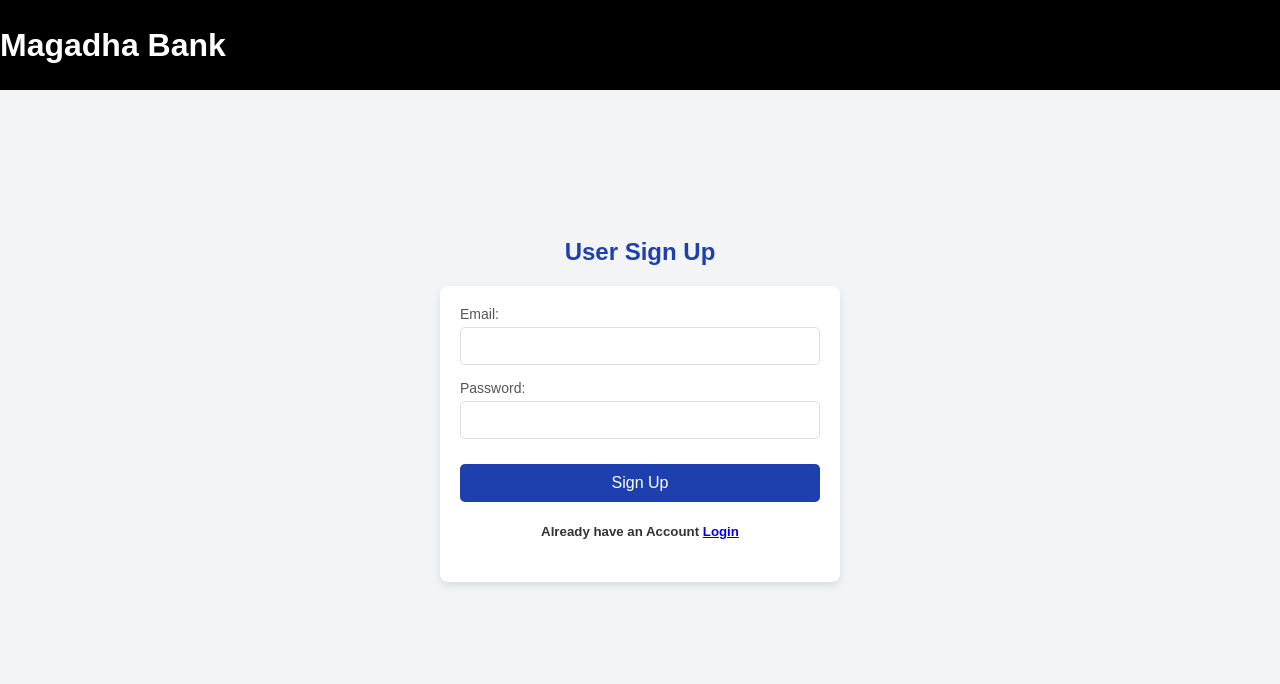
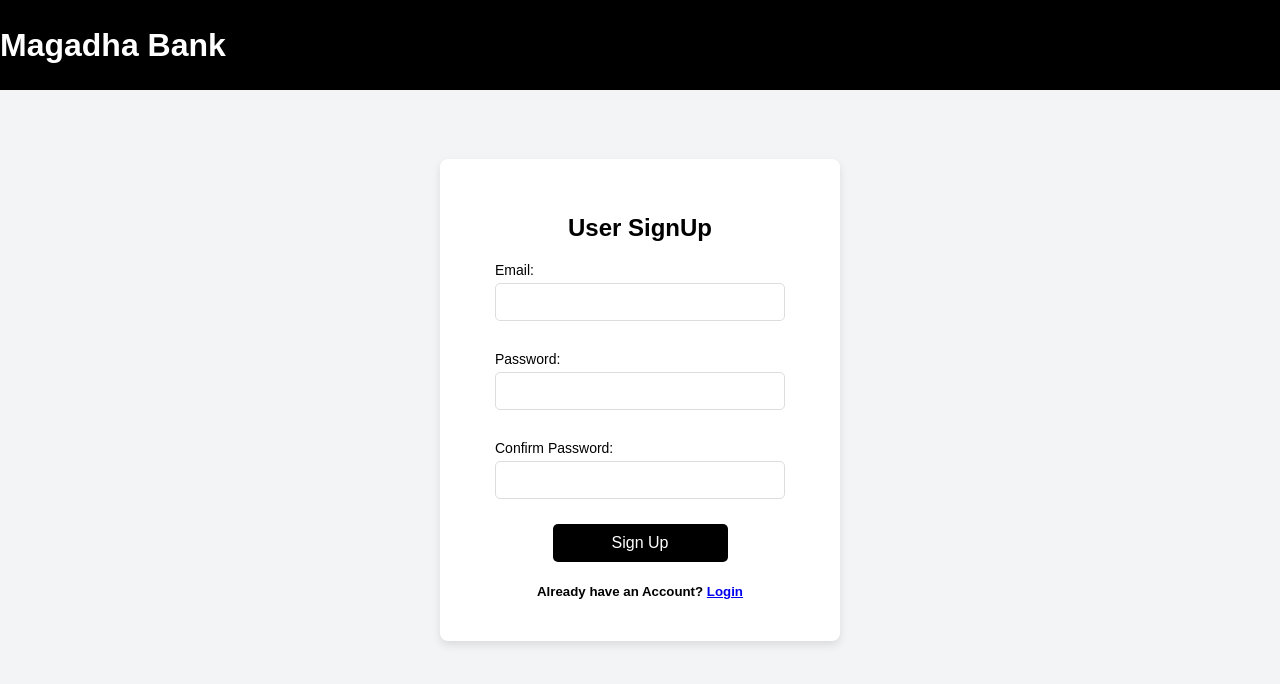
Before and after one commit to jagadeeshpj1610/bankProject, a React (Vite) app in the folder frontend/: page /usersignup in a window 1280 px wide. Shown: the top 684 px of the page. Built offline with nearby package versions, Linux system fonts and the light colour scheme.

Commit message:
add some styles and add the confirm password

```diff
--- a/frontend/src/components/Signup.jsx
+++ b/frontend/src/components/Signup.jsx
@@ -6,13 +6,20 @@ const UserSignup = () => {
   const [email, setEmail] = useState('');
   const [password, setPassword] = useState('');
   const [error, setError] = useState('');
+  const [confirmPassword, setConfirmPassword] = useState('');
+  const [passwordMatchError, setPasswordMatchError] = useState('');
   const navigate = useNavigate();
 
   const handleSignup = async (e) => {
     e.preventDefault();
 
-    if (!email || !password) {
-      setError('Email and password are required.');
+    if (!email || !password || !confirmPassword) {
+      setError('Email, password, and confirm password are required.');
+      return;
+    }
+
+    if (password !== confirmPassword) {
+      setPasswordMatchError('Passwords do not match.');
       return;
     }
 
@@ -40,10 +47,10 @@ const UserSignup = () => {
 
   return (
     <div className="signupContainer">
-      <h2 className="signupHeading">User Sign Up</h2>
       {error && <div className="errorMessage">{error}</div>}
       <form onSubmit={handleSignup} className="signupForm">
         <div className="formGroup">
+          <h2 className="signupHeading">User SignUp</h2>
           <label className="formLabel">Email:</label>
           <input
             type="email"
@@ -63,10 +70,27 @@ const UserSignup = () => {
             required
           />
         </div>
+        <div className="formGroup">
+          <label className="formLabel">Confirm Password:</label>
+          <input
+            type="password"
+            className="formInput"
+            value={confirmPassword}
+            onChange={(e) => {
+              setConfirmPassword(e.target.value);
+              if (e.target.value !== password) {
+                setPasswordMatchError('Passwords do not match.');
+              } else {
+                setPasswordMatchError('');
+              }
+            }}
+            required
+          />
+          {passwordMatchError && <div className="errorMessage" style={{textAlign:"left"}}>{passwordMatchError}</div>}
+        </div>
         <button type="submit" className="signupButton">Sign Up</button>
-        <h5>Already have an Account   <Link to = "/adminlogin">Login</Link></h5>
+        <h5>Already have an Account? <Link to="/adminlogin">Login</Link></h5>
       </form>
-
     </div>
   );
 };
--- a/frontend/src/components/loginPage.jsx
+++ b/frontend/src/components/loginPage.jsx
@@ -42,9 +42,10 @@ const LoginPage = () => {
   return (
     <div className="loginPage">
       <div className="loginContainer">
-        <h2 className="loginHeading">Login</h2>
+        <h2 className="loginHeading">User Login</h2>
         {msg && <p className="errorMessage">{msg}</p>}
-        <form onSubmit={handleLogin} className="loginForm">
+        <form onSubmit={handleLogin} className="userLoginForm">
+          <label htmlFor="loginInput">Email:</label>
           <input
             type="email"
             className="loginInput"
@@ -53,6 +54,7 @@ const LoginPage = () => {
             placeholder="Email"
             required
           />
+          <label htmlFor="loginInput">Password</label>
           <input
             type="password"
             className="loginInput"
@@ -62,9 +64,7 @@ const LoginPage = () => {
             required
           />
           <button type="submit" className="loginButton">Login</button>
-          <div className="signupLink">
-            <Link to="/usersignup">Sign Up</Link>
-          </div>
+          <h5 className="signupLink">   If you are new to applicaton?   <Link to="/usersignup">Sign Up</Link> </h5>
         </form>
       </div>
     </div>
--- a/frontend/src/css/index.css
+++ b/frontend/src/css/index.css
@@ -4,11 +4,18 @@
   justify-content: center;
   align-items: center;
   height: 100vh;
-
   margin: 0;
   font-family: Arial, sans-serif;
 }
 
+
+.userLoginForm label {
+  display: block;
+  text-align: left;
+  margin: 10px 40px 5px;
+  font-size: 14px;
+  color: black;
+}
 
 .loginContainer {
   max-width: 400px;
@@ -24,12 +31,12 @@
 .loginHeading {
   margin-bottom: 20px;
   font-size: 24px;
-  color: #1e40af;
+  color: black;
 }
 
 
 .loginInput {
-  width: 100%;
+  width: 80%;
   padding: 10px;
   margin: 10px 0;
   border: 1px solid #ddd;
@@ -40,20 +47,19 @@
 
 
 .loginButton {
-  width: 100%;
+  width: 50%;
   padding: 10px;
-  background-color: #1e40af;
+  margin: 10px;
+  background-color: black;
   color: white;
   font-size: 16px;
   border: none;
   border-radius: 5px;
   cursor: pointer;
-  transition: background-color 0.3s ease;
+
 }
 
-.loginButton:hover {
-  background-color: #1d4ed8;
-}
+
 
 
 .signupLink {
@@ -63,12 +69,13 @@
 }
 
 .signupLink a {
-  color: #1e40af;
+  color: black;
   text-decoration: none;
 }
 
 .signupLink a:hover {
   text-decoration: underline;
+  color:blue;
 }
 
 
@@ -82,21 +89,20 @@
 
 .signupContainer {
   display: flex;
-  flex-direction: column;
   justify-content: center;
   align-items: center;
   height: 100vh;
   background-color: #f3f4f6;
   font-family: Arial, sans-serif;
   margin: 0;
-  color: #333;
+  color: black;
 }
 
 
 .signupHeading {
   margin-bottom: 20px;
   font-size: 24px;
-  color: #1e40af;
+  color: black;
   text-align: center;
 }
 
@@ -112,6 +118,8 @@
 .signupForm {
   display: flex;
   flex-direction: column;
+  align-items: center;
+  justify-content: center;
   width: 100%;
   max-width: 400px;
   padding: 20px;
@@ -123,7 +131,11 @@
 
 
 .formGroup {
-  margin-bottom: 15px;
+  margin: 15px;
+}
+
+.formGroup1{
+  margin-top: 15px;;
 }
 
 
@@ -131,12 +143,12 @@
   font-size: 14px;
   margin-bottom: 5px;
   display: block;
-  color: #555;
+  color: black;
 }
 
 
 .formInput {
-  width: 100%;
+  width: 290px;
   padding: 10px;
   border: 1px solid #ddd;
   border-radius: 5px;
@@ -146,21 +158,18 @@
 
 
 .signupButton {
-  width: 100%;
+  width: 175px;
   padding: 10px;
-  background-color: #1e40af;
+  background-color: black;
   color: white;
   font-size: 16px;
   border: none;
   border-radius: 5px;
   cursor: pointer;
-  transition: background-color 0.3s ease;
   margin-top: 10px;
 }
 
-.signupButton:hover {
-  background-color: #1d4ed8;
-}
+
 
 
 .signupContainer h5{
@@ -170,5 +179,5 @@
 
 .signupContainer Link{
   text-decoration: none;
-  color: blue;
+  color: black;
 }
--- a/frontend/src/css/login.css
+++ b/frontend/src/css/login.css
@@ -21,21 +21,22 @@ body {
 
   .loginForm h2 {
     margin-bottom: 20px;
-    color: #1e40af;
+    color: black;
+    font-size: 1.5rem;
   }
 
 
   .loginForm label {
     display: block;
     text-align: left;
-    margin: 10px 0 5px;
+    margin: 10px 40px 5px;
     font-size: 14px;
-    color: #555;
+    color: black;
   }
 
 
   .loginForm input {
-    width: 100%;
+    width: 80%;
     padding: 10px;
     margin-bottom: 15px;
     border: 1px solid #ddd;
@@ -46,19 +47,18 @@ body {
 
 
   .loginForm button {
-    width: 100%;
+    width: 40%;
     padding: 10px;
-    background-color: #1d4ed8;
+    background-color: black;
     color: #fff;
     font-size: 16px;
     border: none;
     border-radius: 5px;
     cursor: pointer;
+    padding: 10px;
+    margin: 5px;
   }
 
-  .loginForm button:hover {
-    background-color: #1e40af
-  }
 
 
   .loginForm h5 {
@@ -67,7 +67,7 @@ body {
   }
 
   .loginForm h5 a {
-    color: #1e40af;
+    color: black;
     text-decoration: none;
     font-weight: bold;
   }
--- a/frontend/src/css/logout.css
+++ b/frontend/src/css/logout.css
@@ -51,13 +51,13 @@
 }
 
 .confirmButton {
-  background-color: #007bff;
+  background-color: red;
   color: white;
 }
 
 .cancelButton {
-  background-color: #f0f0f0;
-  color: #333;
+  background-color: black;
+  color: white;
 }
 
 .confirmButton:hover {
```
